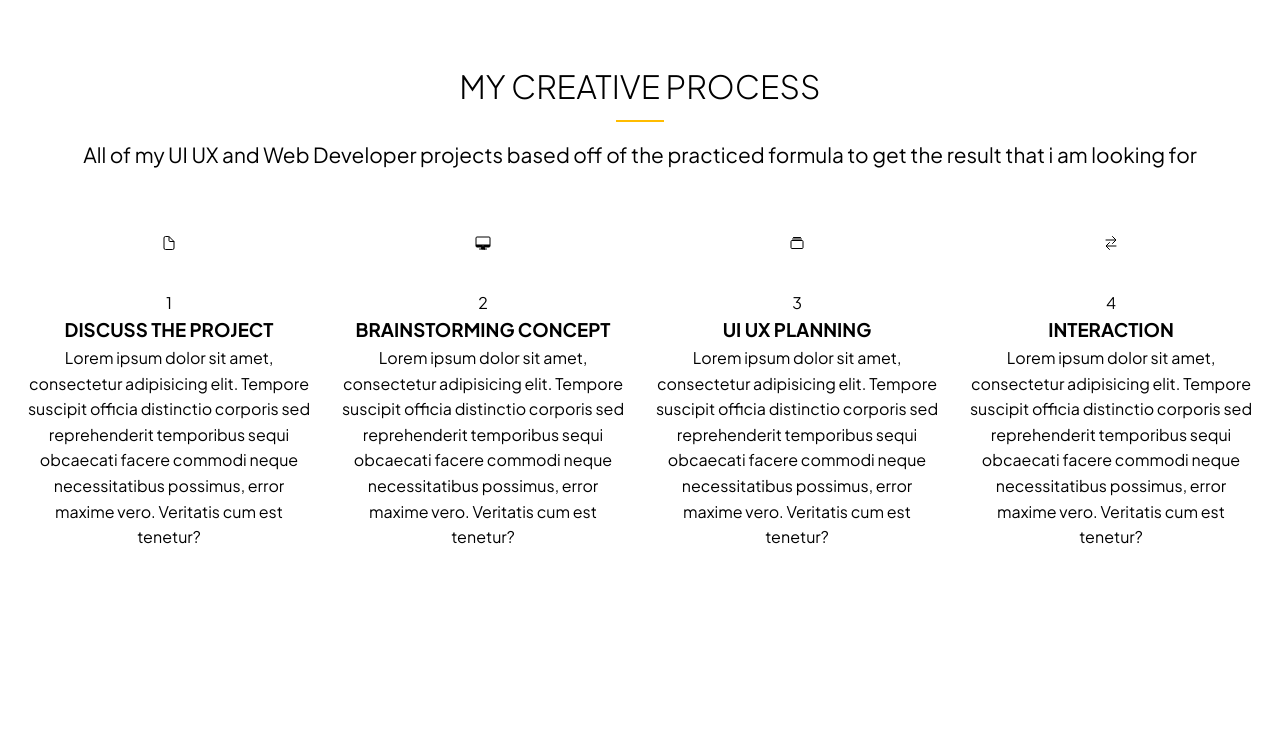
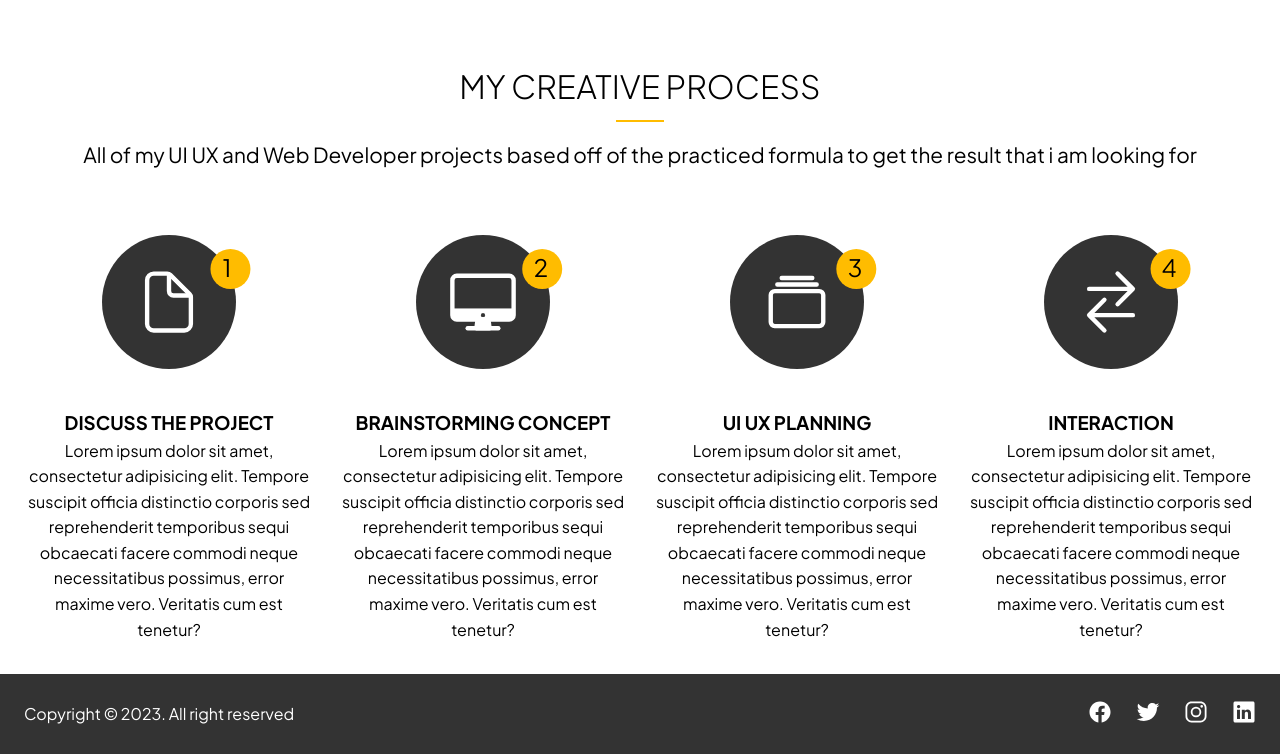
Before and after one commit to nuhptr/portofolio-scss, a website: page index.html in a window 1280 px wide. Shown: the part 1536-2290 px from the top of the page. Before the commit the page ends 2118 px from the top, so only its background shows below. Drawn offline with nearby package versions, Linux system fonts and the light colour scheme.

Commit message:
done home page

```diff
--- a/index.html
+++ b/index.html
@@ -146,10 +146,11 @@
         </p>
         <div class="process">
           <div>
+            <div class="icon">
               <ion-icon name="document-outline" class="process--icon my-2 fas">
               </ion-icon>
               <div class="process--step">1</div>
-            <div class="clr"></div>
+            </div>
             <h3>Discuss The Project</h3>
             <p>
               Lorem ipsum dolor sit amet, consectetur adipisicing elit. Tempore
@@ -159,10 +160,11 @@
             </p>
           </div>
           <div>
+            <div class="icon">
               <ion-icon name="desktop-outline" class="process--icon my-2 fas">
               </ion-icon>
               <div class="process--step">2</div>
-            <div class="clr"></div>
+            </div>
             <h3>Brainstorming Concept</h3>
             <p>
               Lorem ipsum dolor sit amet, consectetur adipisicing elit. Tempore
@@ -172,10 +174,11 @@
             </p>
           </div>
           <div>
+            <div class="icon">
               <ion-icon name="albums-outline" class="process--icon my-2 fas">
               </ion-icon>
-            <div class="clr"></div>
               <div class="process--step">3</div>
+            </div>
             <h3>UI UX Planning</h3>
             <p>
               Lorem ipsum dolor sit amet, consectetur adipisicing elit. Tempore
@@ -185,13 +188,14 @@
             </p>
           </div>
           <div>
+            <div class="icon">
               <ion-icon
                 name="swap-horizontal-outline"
                 class="process--icon my-2 fas"
               >
               </ion-icon>
               <div class="process--step">4</div>
-            <div class="clr"></div>
+            </div>
             <h3>Interaction</h3>
             <p>
               Lorem ipsum dolor sit amet, consectetur adipisicing elit. Tempore
@@ -204,6 +208,27 @@
       </div>
     </section>
 
+    <!-- Footer -->
+    <footer id="main-footer">
+      <div class="footer--content container">
+        <p>Copyright &copy; 2023. All right reserved</p>
+        <div class="footer--social">
+          <a href="https://facebook.com">
+            <ion-icon name="logo-facebook"></ion-icon>
+          </a>
+          <a href="https://twitter.com"
+            ><ion-icon name="logo-twitter"></ion-icon>
+          </a>
+          <a href="https://instagram.com">
+            <ion-icon name="logo-instagram"></ion-icon>
+          </a>
+          <a href="https://linkedin.com">
+            <ion-icon name="logo-linkedin"></ion-icon>
+          </a>
+        </div>
+      </div>
+    </footer>
+
     <script src="./dist/js/typewriter.js"></script>
     <script
       type="module"
--- a/scss/_config.scss
+++ b/scss/_config.scss
@@ -9,4 +9,13 @@ $dark-color: #333;
 $website-width: 1280px;
 
 // image
-$bg-image: url("../img/showcase.jpg")
+$bg-image: url("../img/showcase.jpg");
+
+// Function set-text-color
+@function set-text-color($color) {
+    @if (lightness($color) > 50) {
+        @return $dark-color;
+    } @else {
+        @return $white-color;
+    }
+}
--- a/scss/main.scss
+++ b/scss/main.scss
@@ -15,7 +15,7 @@ body {
 
 a {
     text-decoration: none;
-    color: $dark-color;
+    color: set-text-color($white-color);
 }
 
 ul {
@@ -36,7 +36,7 @@ img {
 #logo {
     width: 70px;
     height: 70px;
-    color: #fff;
+    color: set-text-color($dark-color);
     text-transform: uppercase;
 }
 
@@ -56,7 +56,7 @@ img {
 
     a {
         text-decoration: none;
-        color: $white-color;
+        color: set-text-color($dark-color);
         text-transform: uppercase;
         border-bottom: 3px solid transparent;
         padding-bottom: 0.5rem;
@@ -78,7 +78,7 @@ img {
     &-home {
         background: $bg-image no-repeat center center/cover;
         height: 100vh;
-        color: $white-color;
+        color: set-text-color($dark-color);
 
         // Header Content
         .header-content {
@@ -154,6 +154,83 @@ img {
             grid-template-columns: repeat(4, 1fr);
             gap: 1.5rem;
             text-align: center;
+
+            .icon {
+                position: relative;
+            }
+
+            // process step
+            &--step {
+                position: absolute;
+                top: 20%;
+                right: 30%;
+                transform: translateX(50%);
+                font-size: 24px;
+                border-radius: 50%;
+                line-height: 15px;
+                padding: 1rem;
+                transition: all 1s;
+
+                &::before {
+                    content: "";
+                    background-color: $main-color;
+                    position: absolute;
+                    z-index: -1;
+                    border-radius: 50%;
+                    height: 40px;
+                    width: 40px;
+                    text-align: center;
+                    top: 10%;
+                    left: 10%;
+                }
+            }
+
+            // process icon
+            &--icon {
+                border-radius: 50%;
+                background-color: $dark-color;
+                color: set-text-color($dark-color);
+                padding: 2rem;
+                width: 70px;
+                height: 70px;
+                line-height: 70px;
+                text-align: center;
+                transition: all 1s;
+
+                &:hover {
+                    background-color: $main-color;
+                    width: 90px;
+                    height: 90px;
+                    line-height: 90px;
+                }
+            }
         }
     }
 }
+
+#main-footer {
+    background-color: $dark-color;
+    color: set-text-color($dark-color);
+    height: 5rem;
+
+    .footer--content {
+        display: flex;
+        justify-content: space-between;
+        height: 5rem;
+        align-items: center;
+
+        .footer--social {
+            display: flex;
+            gap: 1.5rem;
+
+            a {
+                color: set-text-color($dark-color);
+                font-size: 1.5rem;
+
+                &:hover {
+                    color: $main-color;
+                }
+            }
+        }
+    }
+}
```
Also changed, not shown: dist/css/main.css, 1 other file. Lines whose indentation alone changed are shown as unchanged.
